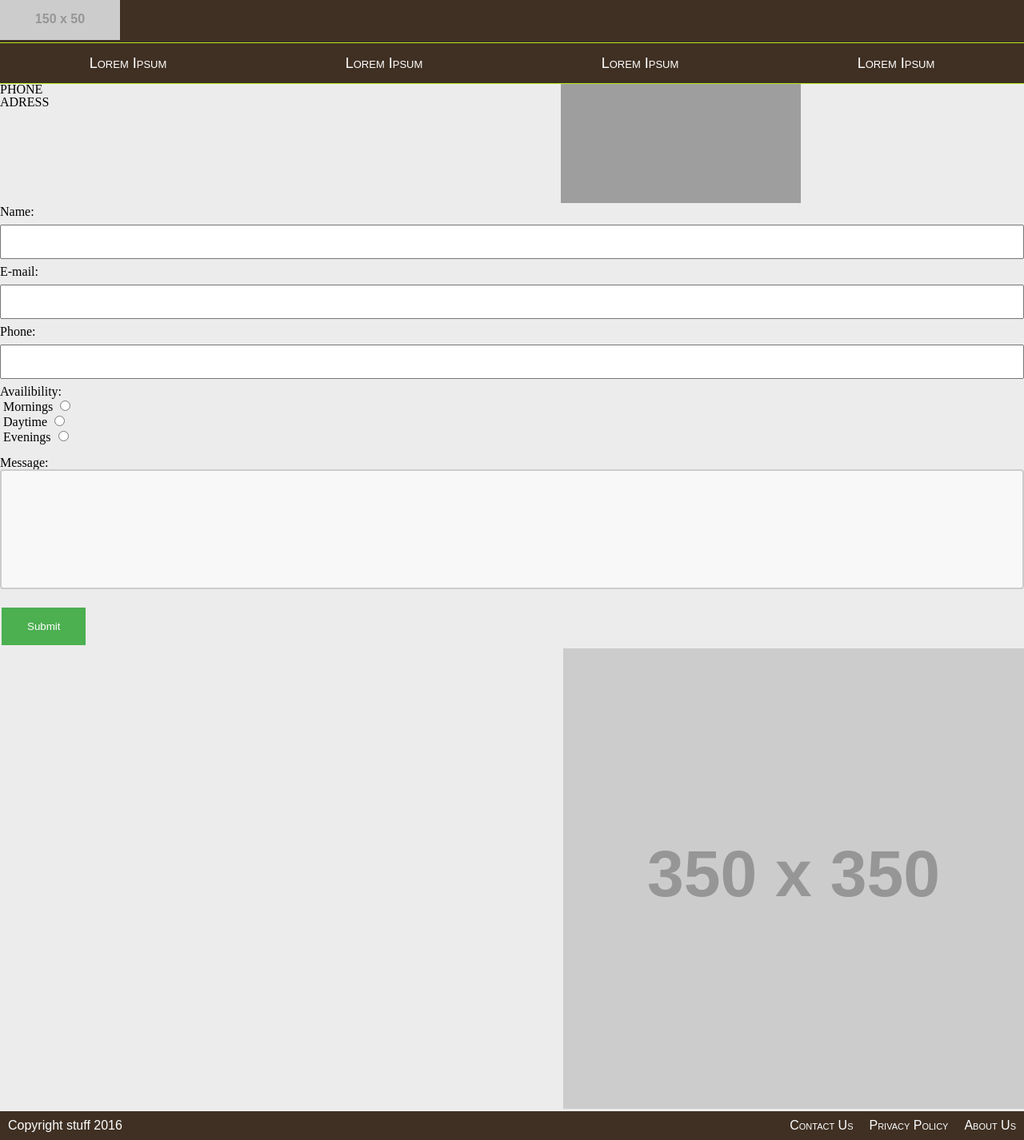
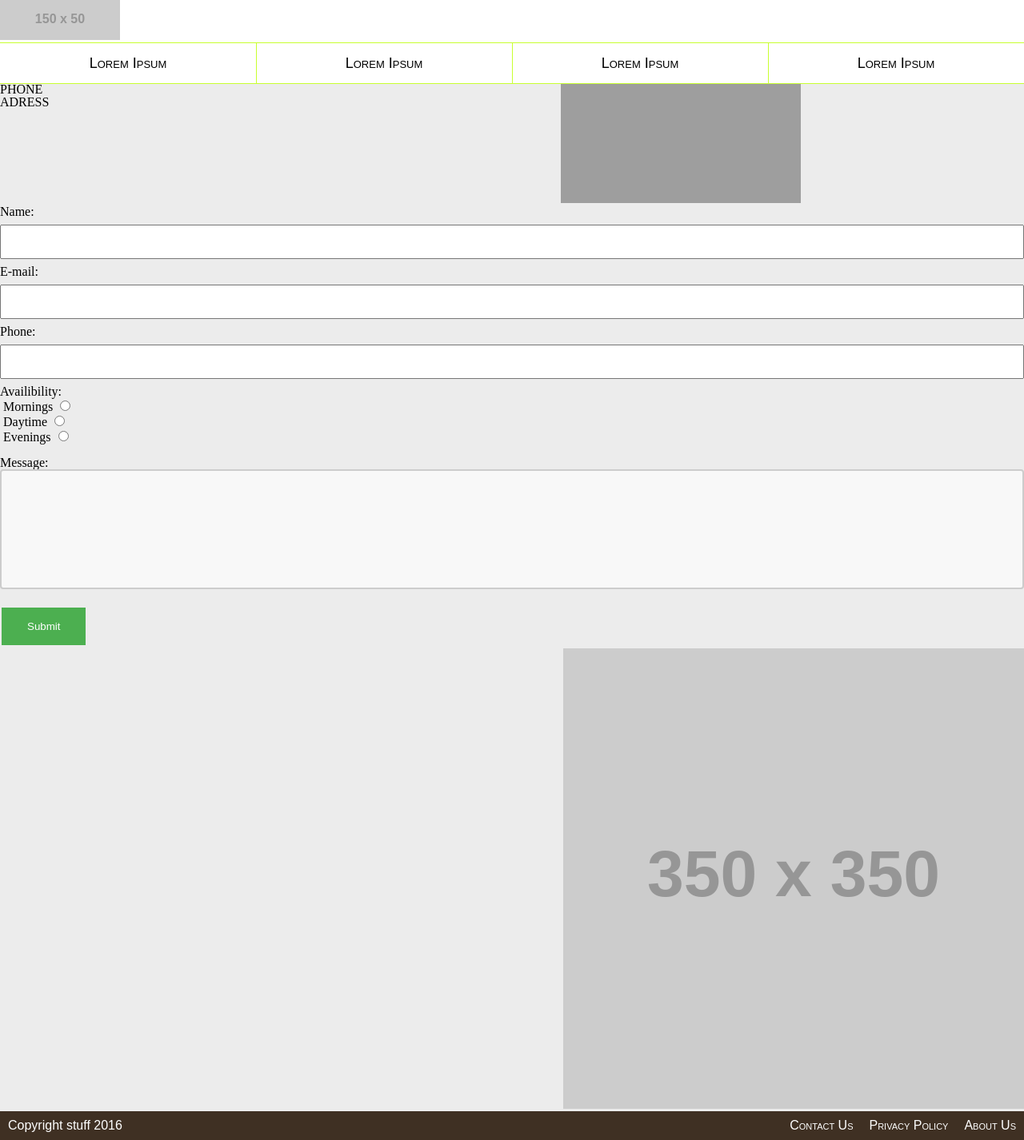
Before and after one commit to nesspire00/website_project, a PHP site: page /contact.html in a window 1280 px wide. Shown: the whole page at 80% size. Run offline with PHP 8.4, Linux system fonts and the light colour scheme; grey boxes labelled with a size stand in for pictures from a placeholder-image service; some libraries are stand-ins or nearby versions; grey boxes are pictures that could not be loaded.

Commit message:
Navbar colour back to white

```diff
--- a/css/style.css
+++ b/css/style.css
@@ -14,7 +14,7 @@ header {
     position: fixed;
     width: 100%;
     top: 0px;
-    background-color: #3F3023;
+    background-color: white;
     margin-right: 0px;
     margin-left: 0px;
     border-bottom: 0.1em solid rgba(194, 255, 26, 0.9);
@@ -52,7 +52,7 @@ footer {
 }
 
 footer a:visited {
-    color: white;
+    color: black;
 }
 
 footer > small {
@@ -87,7 +87,7 @@ footer a {
 }
 
 .topnav a {
-    color: white;
+    color: black;
 }
 
 .nav a:hover {
@@ -97,7 +97,7 @@ footer a {
 }
 
 .topnav a:visited {
-    color: white;
+    color: black;
 }
 
 .topnav li {
@@ -122,7 +122,7 @@ footer a {
     width: 100%;
     margin: 0px;
     padding: 0px;
-    background-color: #3F3023;
+    background-color: white;
     text-decoration: none;
     border-bottom: 0.1em solid rgba(194, 255, 26, 0.9);
     border-right: 0.1em solid rgba(194, 255, 26, 0.9);
@@ -144,7 +144,7 @@ footer a {
     vertical-align: middle;
     display: block;
     width: 100%;
-    /* border: 0.1em solid rgba(194, 255, 26, 0.9); */
+    border: 0.1em solid rgba(194, 255, 26, 0.9);
 }
 
 .topnav li ul li {
@@ -160,7 +160,7 @@ footer a {
     font-size: 1.125em;
     text-decoration: none;
     text-align: center;
-    /* border-right: 0.1em solid rgba(194, 255, 26, 0.9); */
+    border-right: 0.1em solid rgba(194, 255, 26, 0.9);
     /* transition */
     -webkit-transition: all .25s ease;
     -moz-transition: all .25s ease;
```
